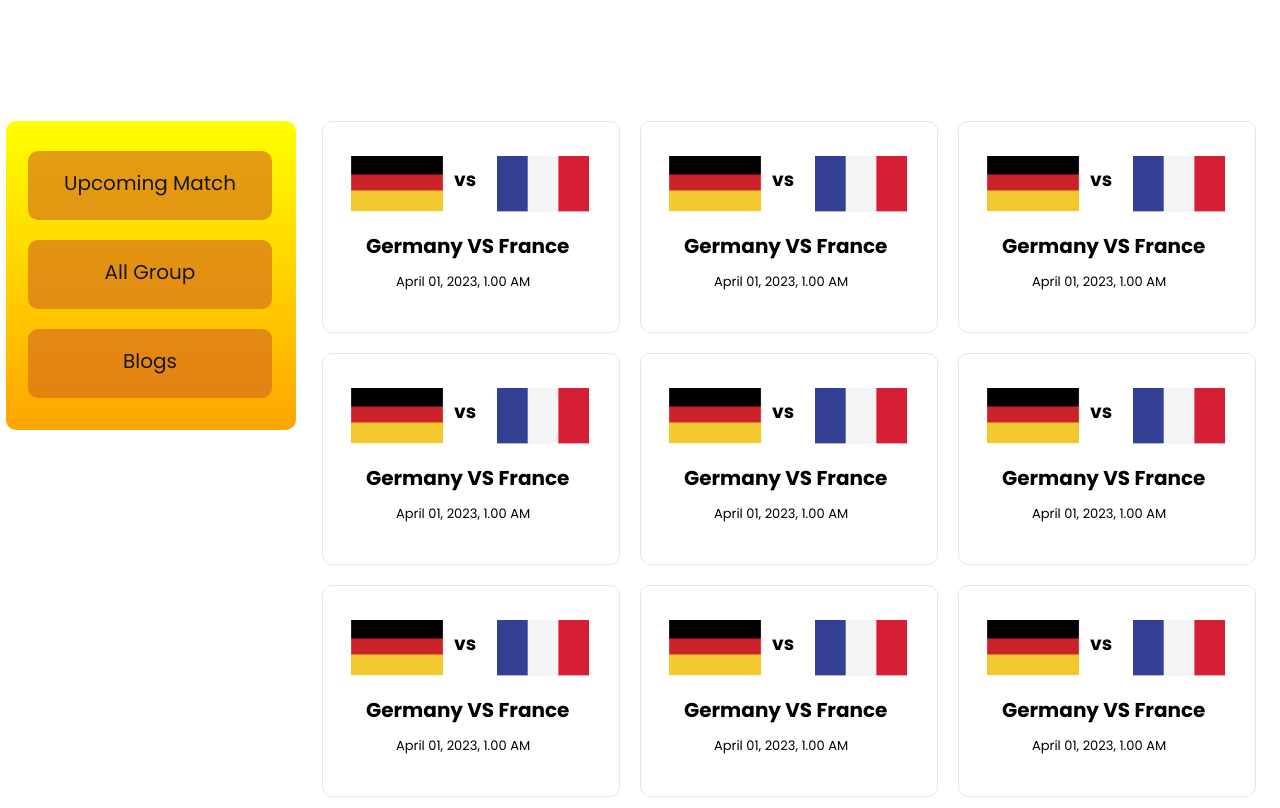
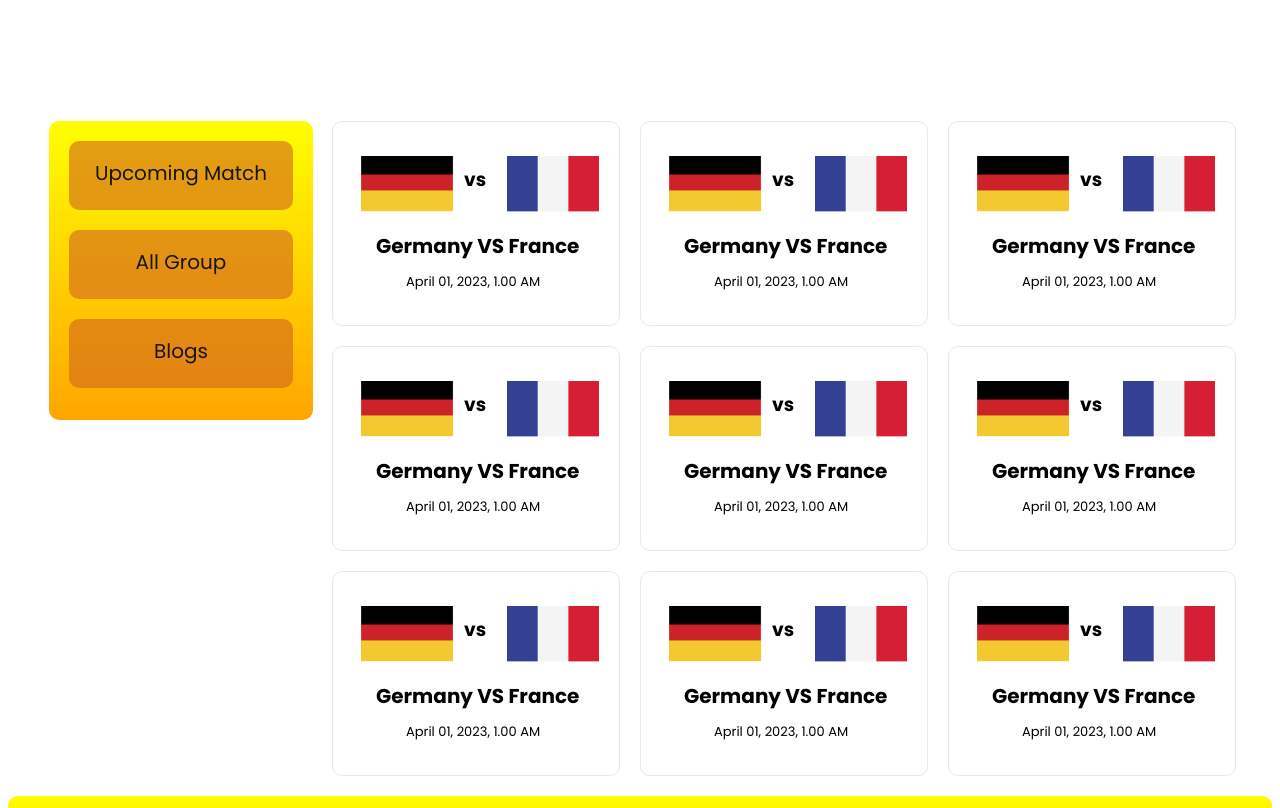
Before and after one commit to humairakhatun010/top-match, a plain HTML site: page index.html in a window 1280 px wide. Shown: the part 680-1488 px from the top of the page. Drawn offline with Linux system fonts and the light colour scheme.

Commit message:
four added

```diff
--- a/index.html
+++ b/index.html
@@ -47,13 +47,13 @@
             <div class="top-vlog">
               <div class="angcor">
                 <div class="top-Match angcor-1">
-                  <a href="https://humairakhatun010.github.io/top-match/">Upcoming Match</a>
+                  <a href="">Upcoming Match</a>
                 </div>
                 <div class="top-Group angcor-1">
                   <a href="">All Group</a>
                 </div>
                 <div class="top-Blog angcor-1">
-                  <a href="">Blogs</a>
+                  <a href=" https://humairakhatun010.github.io/world-cup.html/">Blogs</a>
                 </div>
               </div>
           <div class="top-vlogs">
--- a/styels/style.css
+++ b/styels/style.css
@@ -61,8 +61,8 @@
   }
   .angcor{
     background-image:linear-gradient(yellow,orange) ;
-    margin-left: 0px;
-    padding: 30px 30px 3px 22px;
+    margin-left: 30px;
+    padding:20px 20px 3px 20px;
     max-width: 238px;
     height: 276px;
     border-radius: 10px;
@@ -83,7 +83,7 @@
     display: flex;
     justify-content: center;
     background-color: rgba(210, 105, 30, 0.627);
-    width: 210px;
+    width: 190px;
     height: 35px;
     border-radius: 10px;
   }
@@ -91,7 +91,7 @@
     display: flex;
     justify-content: center;
     background-color: rgba(210, 105, 30, 0.627);
-    width: 210px;
+    width: 190px;
     height: 35px;
     border-radius: 10px;
   }
@@ -99,7 +99,7 @@
     display: flex;
     justify-content: center;
     background-color: rgba(210, 105, 30, 0.627);
-    width: 210px;
+    width: 190px;
     height: 35px;
     border-radius: 10px;
   }
@@ -112,12 +112,12 @@
         max-width: 100%;
 
         position: relative;
-        left: 2px;
+        left: -5px;
        }
        .vlogs{
         border: 1px solid #E8E8E8;
-        Width:275px;
-        height: 182px;
+        Width:265px;
+        height: 175px;
         padding: 24px 13px 4px 8px;
         border-radius: 10px ;
         margin-bottom: 20px;
```
